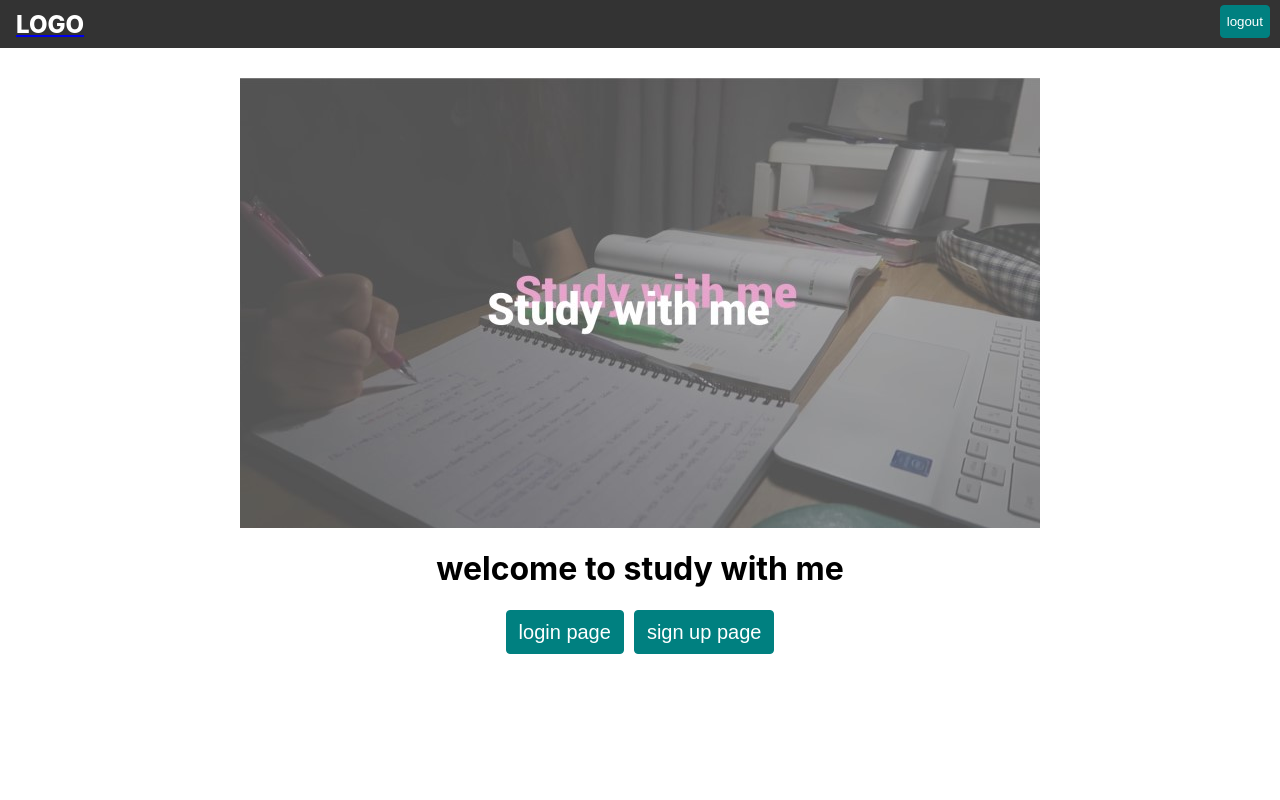
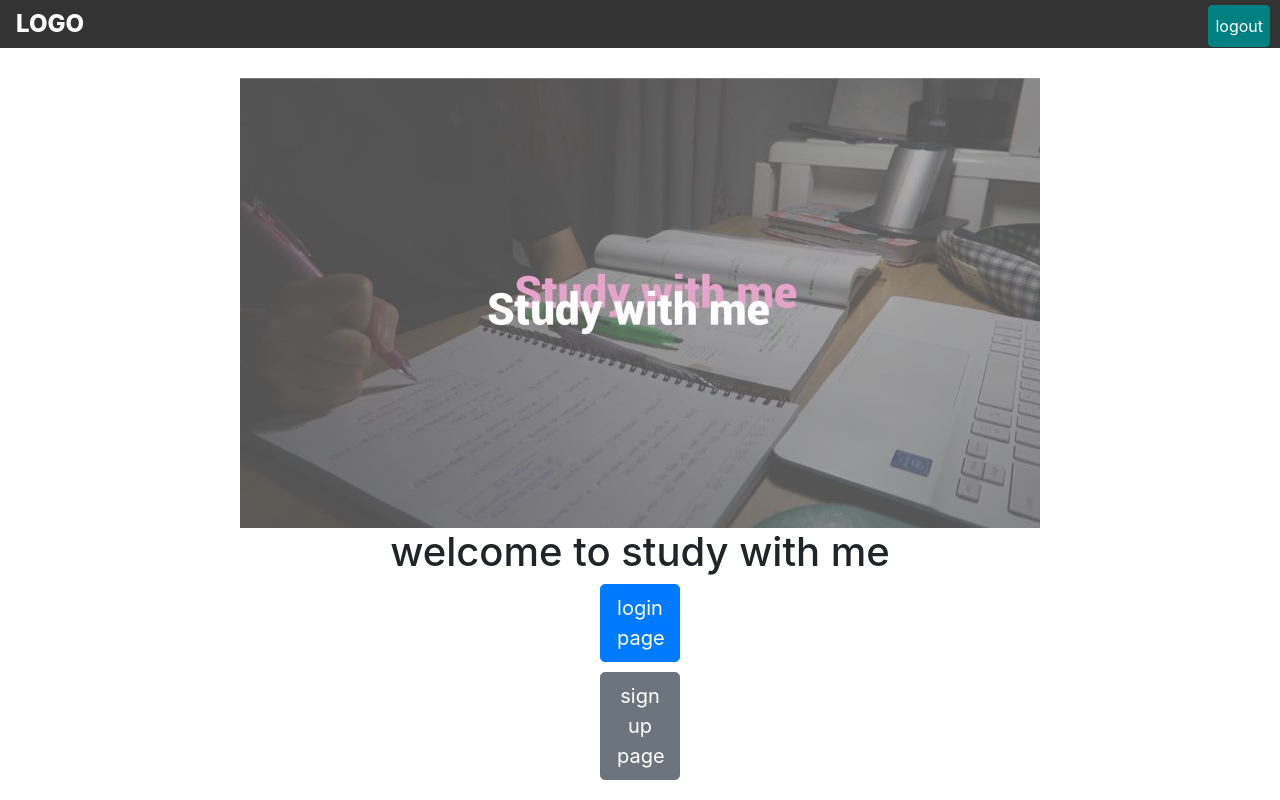
Before and after one commit to rlacksals96/capstone_front_end, a React (Create React App) app: page / in a window 1280 px wide. Built offline with nearby package versions, Linux system fonts and the light colour scheme.

Commit message:
add butteinboard

```diff
--- a/package.json
+++ b/package.json
@@ -7,11 +7,13 @@
     "@testing-library/react": "^11.1.0",
     "@testing-library/user-event": "^12.1.10",
     "axios": "^0.21.0",
+    "bootstrap": "^4.5.3",
     "qs": "^6.9.4",
     "react": "^17.0.1",
     "react-dom": "^17.0.1",
     "react-router-dom": "^5.2.0",
     "react-scripts": "4.0.0",
+    "reactstrap": "^8.7.1",
     "standard": "^16.0.2",
     "web-vitals": "^0.2.4"
   },
--- /dev/null
+++ b/src/components/bulletinBoard/BoardContainer.js
@@ -0,0 +1,27 @@
+import React from 'react';
+
+function Board({board}){
+    return(
+        <tr>
+            <th>1</th>
+            <th>{board.title}</th>
+            <th>장유수</th>
+            <th>20.11.22</th>
+            <th>3</th>
+        </tr>
+    )
+}
+
+function BoardContainer({boards}){
+    return(
+        <tbody>
+            {boards.map((board, id) => (
+                <Board board={board} key={id} />
+            ))}
+        </tbody>
+
+
+    )
+}
+
+export default BoardContainer;
--- a/src/components/bulletinBoard/BoardHead.js
+++ /dev/null
@@ -1,20 +0,0 @@
-import React from 'react';
-
-function BoardHead() {
-    return(
-        <table>
-            <thead>
-                <tr>
-                    <th>번호</th>
-                    <th>제목</th>
-                    <th>작성자</th>
-                    <th>작성일</th>
-                    <th>조회수</th>
-                </tr>
-            </thead>
-        </table>
-
-    )
-}
-
-export default BoardHead;
--- a/src/components/bulletinBoard/BoardList.js
+++ b/src/components/bulletinBoard/BoardList.js
@@ -1,8 +1,49 @@
-import React from 'react';
+import React, {useState, useEffect} from 'react';
+import axios from 'axios';
+import {Table} from 'reactstrap';
+import '../../styles/BulletinBoard.css';
+import BoardContainer from './BoardContainer';
 
 function BoardList() {
+    const [boards, setBoards] = useState([]);
+
+    useEffect(() => {
+		axios
+			.get(`https://jsonplaceholder.typicode.com/posts`)
+			.then((res) => {
+				if (res.status === 200) {
+					console.log(res);
+                    setBoards(res.data);
+                    console.log(boards);
+				} else {
+					console.log("wrong status");
+				}
+			})
+			.catch((err) => {
+				console.log(err);
+			});
+    }, []);
+
+     /* useEffect(() => {
+         const fetchBoards = async () => {
+             try{
+                 setBoards(null);
+                 const res = await axios.get(
+                    `https://jsonplaceholder.typicode.com/posts`
+                 );
+                 console.log(res.data);
+                 setBoards(res.data);
+                 console.log(boards);
+             }catch(e){
+                 console.log(e);
+             }
+         }
+         fetchBoards();
+     },[]) */
+
     return(
-        <table>
+        <div className="container">
+            <Table striped bordered hover>
                 <thead>
                     <tr>
                         <th>번호</th>
@@ -12,16 +53,10 @@ function BoardList() {
                         <th>조회수</th>
                     </tr>
                 </thead>
-            <tbody>
-                <tr>
-                    <th>1</th>
-                    <th>asdgh</th>
-                    <th>장유수</th>
-                    <th>20.11.22</th>
-                    <th>3</th>
-                </tr>
-            </tbody>
-        </table>
+                {/* <BoardContainer boards={boards}></BoardContainer> */}
+            </Table>
+        </div>
+
 
     )
 }
--- a/src/index.js
+++ b/src/index.js
@@ -4,6 +4,8 @@ import './index.css';
 import App from './App';
 import reportWebVitals from './reportWebVitals';
 import {BrowserRouter} from "react-router-dom";
+import 'bootstrap/dist/css/bootstrap.min.css';
+import 'bootstrap/dist/css/bootstrap.css';
 
 ReactDOM.render(
   <BrowserRouter>
--- a/src/pages/Bulletinboard.js
+++ b/src/pages/Bulletinboard.js
@@ -1,12 +1,11 @@
 import React from 'react';
-import BoardHead from '../components/bulletinBoard/BoardHead';
 import BoardList from '../components/bulletinBoard/BoardList';
 import Header from "../components/layout/Header";
+
 function BulletinBoard(){
     return(
         <div>
             <Header/>
-            {/* <BoardHead/> */}
             <BoardList/>
 
         </div>
--- a/src/pages/Main.js
+++ b/src/pages/Main.js
@@ -2,6 +2,7 @@ import React from "react";
 import Header from '../components/layout/Header';
 import {Link} from 'react-router-dom';
 import imgA from '../images/study_with_me.jpg';
+import {Button} from 'reactstrap';
 
 import "../styles/Main.css";
 
@@ -14,8 +15,8 @@ const Main = () => {
             <img src={imgA} />
             <h1 className="desc">welcome to study with me</h1>
             <div className="button-container">
-                <Link to="./auth/login"><button className="loginButton">login page</button></Link>
-                <Link to="./auth/signup"><button className="singUpButton">sign up page</button></Link>
+                <Link to="./auth/login"><Button className="loginButton" color="primary" size="lg" block>login page</Button></Link>
+                <Link to="./auth/signup"><Button className="singUpButton" color="secondary" size="lg" block>sign up page</Button></Link>
             </div>
 
 
--- a/src/styles/BulletinBoard.css
+++ b/src/styles/BulletinBoard.css
@@ -0,0 +1,3 @@
+.container{
+    margin-top: 50px;
+}
--- a/src/styles/Main.css
+++ b/src/styles/Main.css
@@ -1,7 +1,9 @@
 .button-container{
-    display: flex;
+    /* display: flex;
     align-items: center;
-    justify-content: center;
+    justify-content: center; */
+    margin-right: 600px;
+    margin-left: 600px;
 }
 img{
   display: block;
@@ -14,6 +16,17 @@ img{
   justify-content: center;
 }
 .loginButton {
+    /* color: white;
+    background: teal;
+    padding: 0.375rem 0.75rem;
+    border: 1px solid teal;
+    border-radius: 0.25rem;
+    font-size: 20px;
+    line-height: 1.5;
+    margin-right: 10px; */
+    margin-bottom: 10px;
+  }
+  /* .singUpButton {
     color: white;
     background: teal;
     padding: 0.375rem 0.75rem;
@@ -21,14 +34,4 @@ img{
     border-radius: 0.25rem;
     font-size: 20px;
     line-height: 1.5;
-    margin-right: 10px;
-  }
-  .singUpButton {
-    color: white;
-    background: teal;
-    padding: 0.375rem 0.75rem;
-    border: 1px solid teal;
-    border-radius: 0.25rem;
-    font-size: 20px;
-    line-height: 1.5;
-  }
+  } */
```
Also changed, not shown: 1 other file (tests, documents, lock files or other folders). Lines whose indentation alone changed are shown as unchanged.
